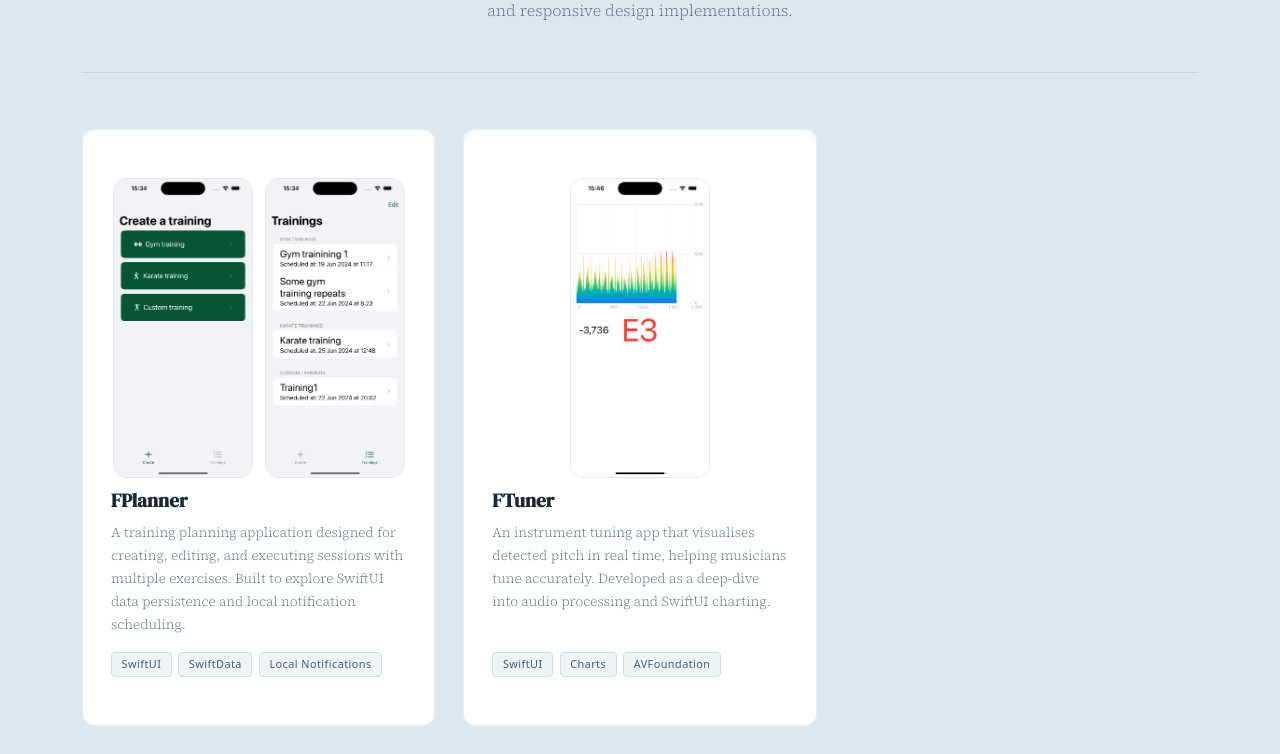
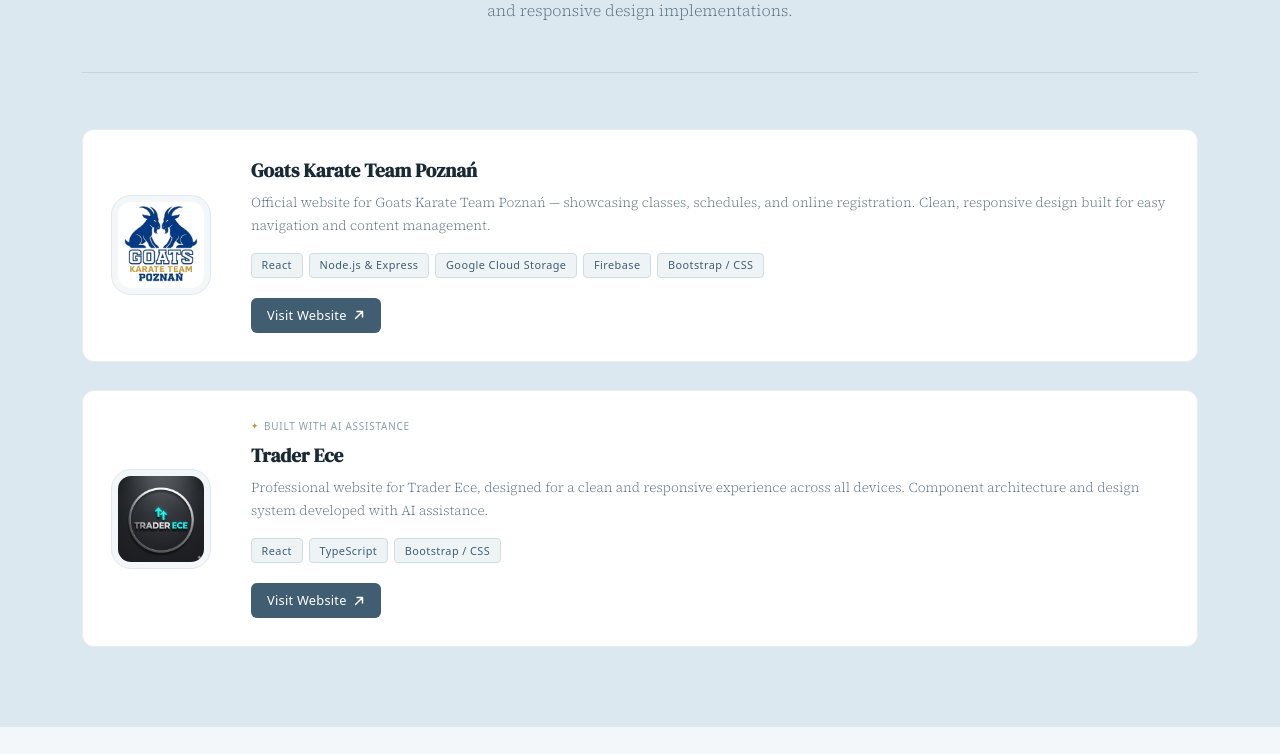
Before and after one commit to fatihkaganemre/personal-webiste, a React (Vite) app in the folder my-website/: page / in a window 1280 px wide. Shown: the part 1980-2734 px from the top of the page. Built offline with nearby package versions, Linux system fonts and the light colour scheme.

Commit message:
Remove old projects

```diff
--- a/my-website/src/components/Portfolio.jsx
+++ b/my-website/src/components/Portfolio.jsx
@@ -2,26 +2,6 @@
 import "./Portfolio.css";
 
 const projects = [
-  {
-    title: "FPlanner",
-    description:
-      "A training planning application designed for creating, editing, and executing sessions with multiple exercises. Built to explore SwiftUI data persistence and local notification scheduling.",
-    tech: ["SwiftUI", "SwiftData", "Local Notifications"],
-    images: ["./images/FPlanner1.png", "./images/FPlanner2.png"],
-    link: null,
-    wide: false,
-    aiAssisted: false,
-  },
-  {
-    title: "FTuner",
-    description:
-      "An instrument tuning app that visualises detected pitch in real time, helping musicians tune accurately. Developed as a deep-dive into audio processing and SwiftUI charting.",
-    tech: ["SwiftUI", "Charts", "AVFoundation"],
-    images: ["./images/FTuner.png"],
-    link: null,
-    wide: false,
-    aiAssisted: false,
-  },
   {
     title: "Goats Karate Team Poznań",
     description:
```
